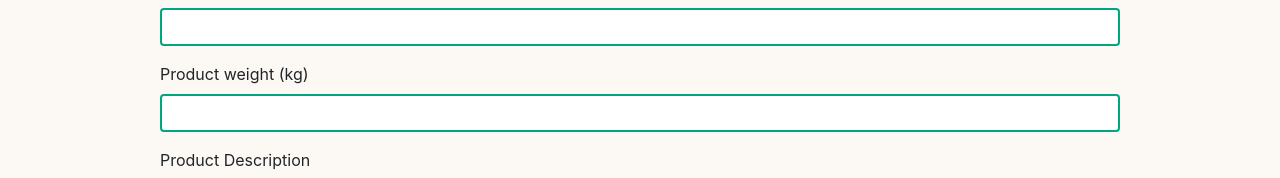
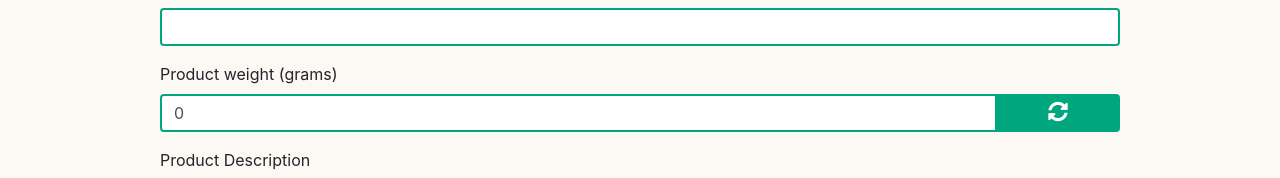
Before and after one commit to KierratyskeskusProject/kierratyskeskus-app, a React (Create React App) app in the folder client/: page / in a window 1280 px wide. Shown: the part 614-792 px from the top of the page. Built offline with nearby package versions, Linux system fonts and the light colour scheme; no server answers.

Commit message:
fixed update weight button and console error in input component

```diff
--- a/client/src/components/AddItemForm.js
+++ b/client/src/components/AddItemForm.js
@@ -57,7 +57,7 @@ class AddItemForm extends Component {
         name={name}
         conditionRating={conditionRating}
         changeConditionRating={changeConditionRating}
-        actualValue={name === 'weight' ? weight.weight.value : ''}
+        actualValue={name === 'weight' ? weight.weight.value : '0'}
       />
     ));
   }
--- a/client/src/components/Fields.js
+++ b/client/src/components/Fields.js
@@ -3,6 +3,6 @@ export default [
   { label: 'Condition', name: 'condition' },
   { label: 'Price (€)', name: 'price' },
   { label: 'Category', name: 'category' },
-  { label: 'Product weight (kg)', name: 'weight' },
+  { label: 'Product weight (grams)', name: 'weight' },
   { label: 'Product Description', name: 'description' },
 ];
--- a/client/src/components/InputComponent.js
+++ b/client/src/components/InputComponent.js
@@ -16,7 +16,7 @@ class InputComponent extends Component {
     return (
       <div>
         {<label>{label}</label>}
-        <div className={`${label === 'Product weight'
+        <div className={`${input.name === 'weight'
           ? 'input-group'
           : 'form-group'}`}
         >
@@ -35,12 +35,12 @@ class InputComponent extends Component {
                 className={`form-control ${meta.touched && meta.error
                   ? 'is-invalid'
                   : ''}`}
-                value={label === 'Product weight'
+                value={input.name === 'weight'
                   ? actualValue
-                  : null}
+                  : undefined}
               />
             )}
-          {label === 'Product weight' ? <UpdateWeightButton /> : null}
+          {input.name === 'weight' ? <UpdateWeightButton /> : null}
           <div className="invalid-feedback">{meta.touched ? meta.error : ''}</div>
         </div>
 
```
